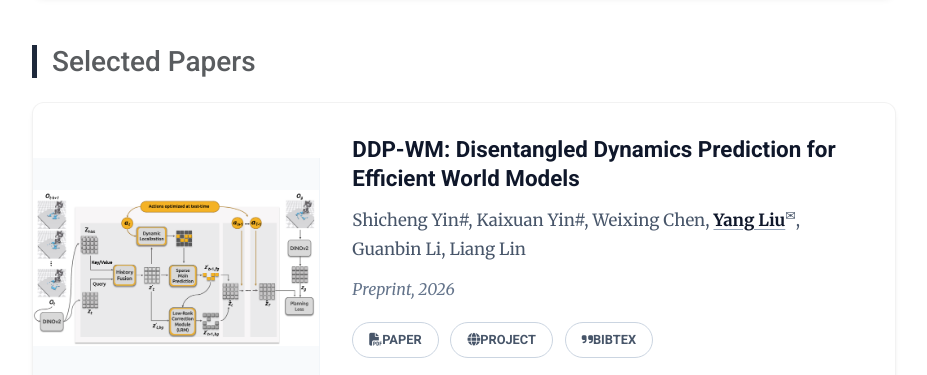
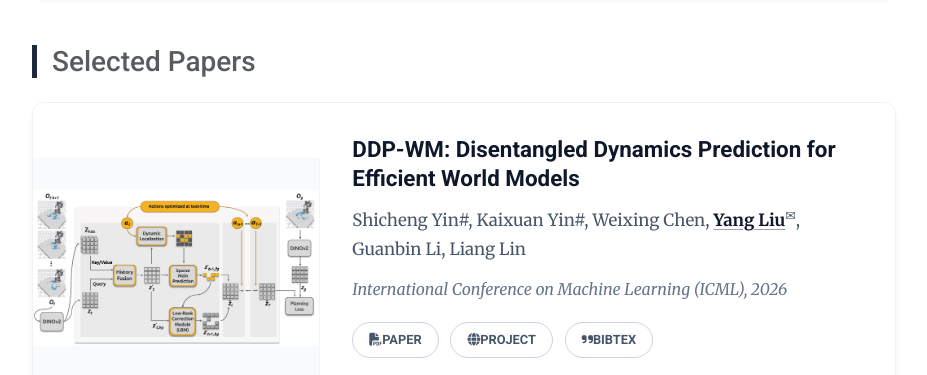
Before and after one commit to YangLiu9208/yangliu9208.github.io, a website: page index.html in a window 1280 px wide. Shown: the part 3633-4008 px from the top of the page, without its empty margins (336-1263 px from the left). Drawn offline with nearby package versions, Linux system fonts and the light colour scheme; some icons are missing.

Commit message:
Update index.html

```diff
--- a/index.html
+++ b/index.html
@@ -590,6 +590,7 @@
                 <h2 class="mb-5">News</h2>
                 <div class="news-box shadow-sm">
                     <ul class="list-unstyled news-list">
+                        <li><span class="news-date">2026-04</span> Two papers are accepted by <b>ICML 2026</b>!</li>
                         <li><span class="news-date">2026-03</span> I am invited to serve as an AE for Embodied Intelligence!</li>
                         <li><span class="news-date">2026-03</span> Our T-Mech paper is selected as the <b>ESI Highly Cited Paper</b>!</li>
                         <li><span class="news-date">2026-03</span> Our T-KDE paper is selected as the <b>ESI Highly Cited Paper</b>!</li>
@@ -737,7 +738,7 @@
                             <div class="card-body">
                                 <h5 class="pub-title">DDP-WM: Disentangled Dynamics Prediction for Efficient World Models</h5>
                                 <p class="pub-authors">Shicheng Yin#, Kaixuan Yin#, Weixing Chen, <b>Yang Liu</b><sup>✉</sup>, Guanbin Li, Liang Lin</p>
-                                <p class="pub-venue">Preprint, 2026</p>
+                                <p class="pub-venue">International Conference on Machine Learning (ICML), 2026</p>
                                 <div class="pub-links">
                                     <a href="https://arxiv.org/abs/2602.01780" target="_blank"><i class="fas fa-file-pdf"></i> Paper</a>
                                     <a href="https://github.com/HCPLab-SYSU/DDP-WM" target="_blank"><i class="fas fa-globe"></i> Project</a>
```
